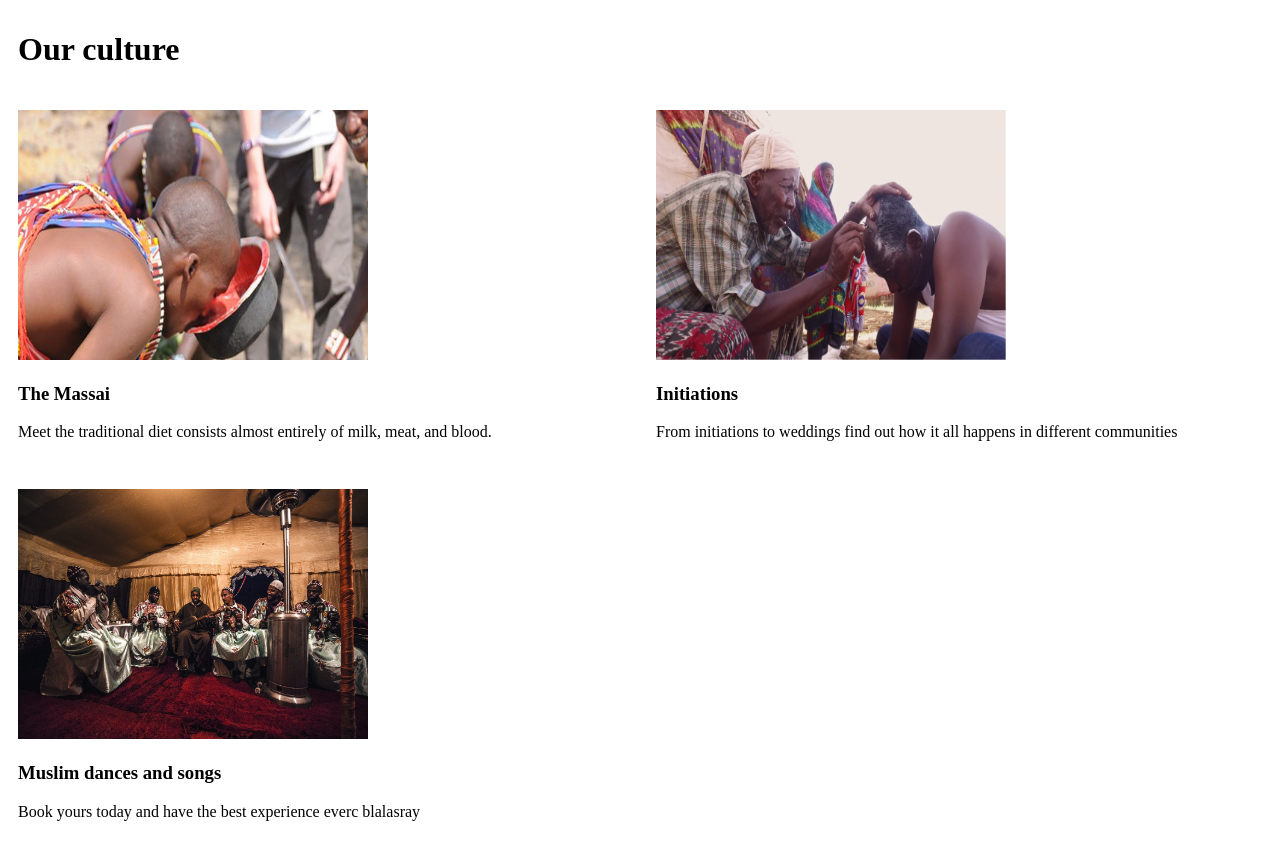
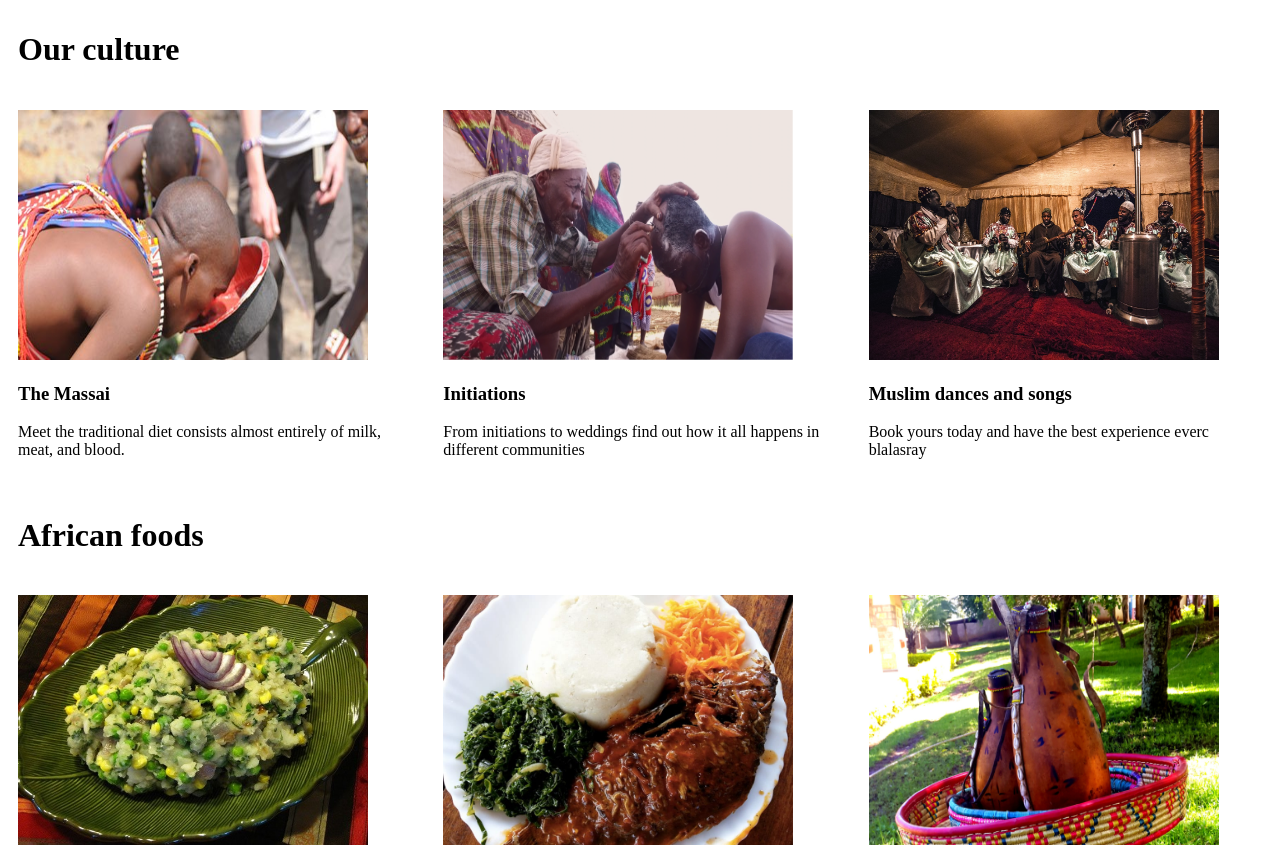
Before and after one commit to Shirley-April/Image-gallery, a plain HTML site: page index.html in a window 1280 px wide. Shown: the top 852 px of the page. Drawn offline with Linux system fonts and the light colour scheme.

Commit message:
group culture

```diff
--- a/main.css
+++ b/main.css
@@ -1,7 +1,6 @@
-
 .gallery {
   display: grid;
-  grid-template-columns: repeat(auto-fit, minmax(400px, 1fr));
+  grid-template-columns: 1fr 1fr 1fr;
   grid-gap: 2rem;
   padding: 10px;
 }
@@ -9,14 +8,14 @@ h1 {
   padding: 10px;
 }
 
-.img-container {
+/* .img-container {
   overflow: hidden;
-}
+} */
 
 .img-container img {
   width: 350px;
   height: 250px;
-  transition: all 0.3s ease-out;
+  transition: all 5s ease-out;
   cursor: pointer;
 }
 
```
